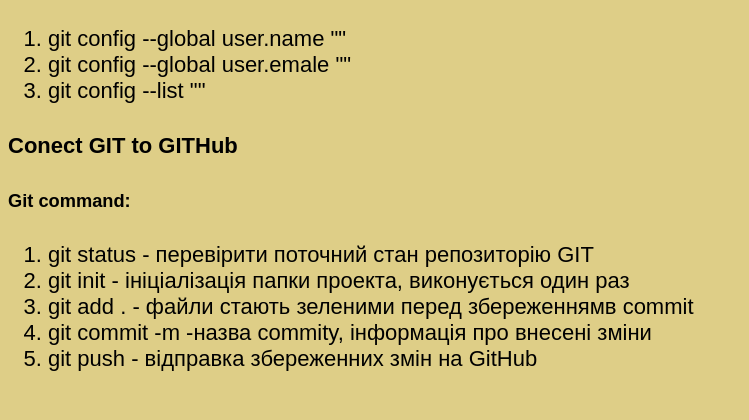
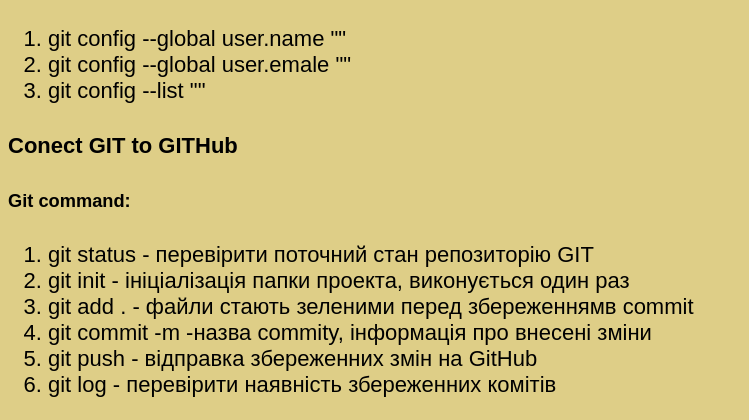
Before and after one commit to Sof-f/start_git, a plain HTML site: page index.html in a window 1280 px wide. Shown: the part 449-869 px from the top of the page, without its empty margins (0-749 px from the left). Before the commit the page ends 843 px from the top, so only its background shows below. Drawn offline with Linux system fonts and the light colour scheme.

Commit message:
Git Commit save

```diff
--- a/index.html
+++ b/index.html
@@ -27,6 +27,7 @@
         <li>git add . - файли стають зеленими перед збереженнямв commit</li>
         <li>git commit -m -назва commity, інформація про внесені зміни</li>
         <li>git push - відправка збереженних змін на GitHub</li>
+        <li>git log - перевірити наявність збереженних комітів</li>
     </ol>
 
 </body>
```
